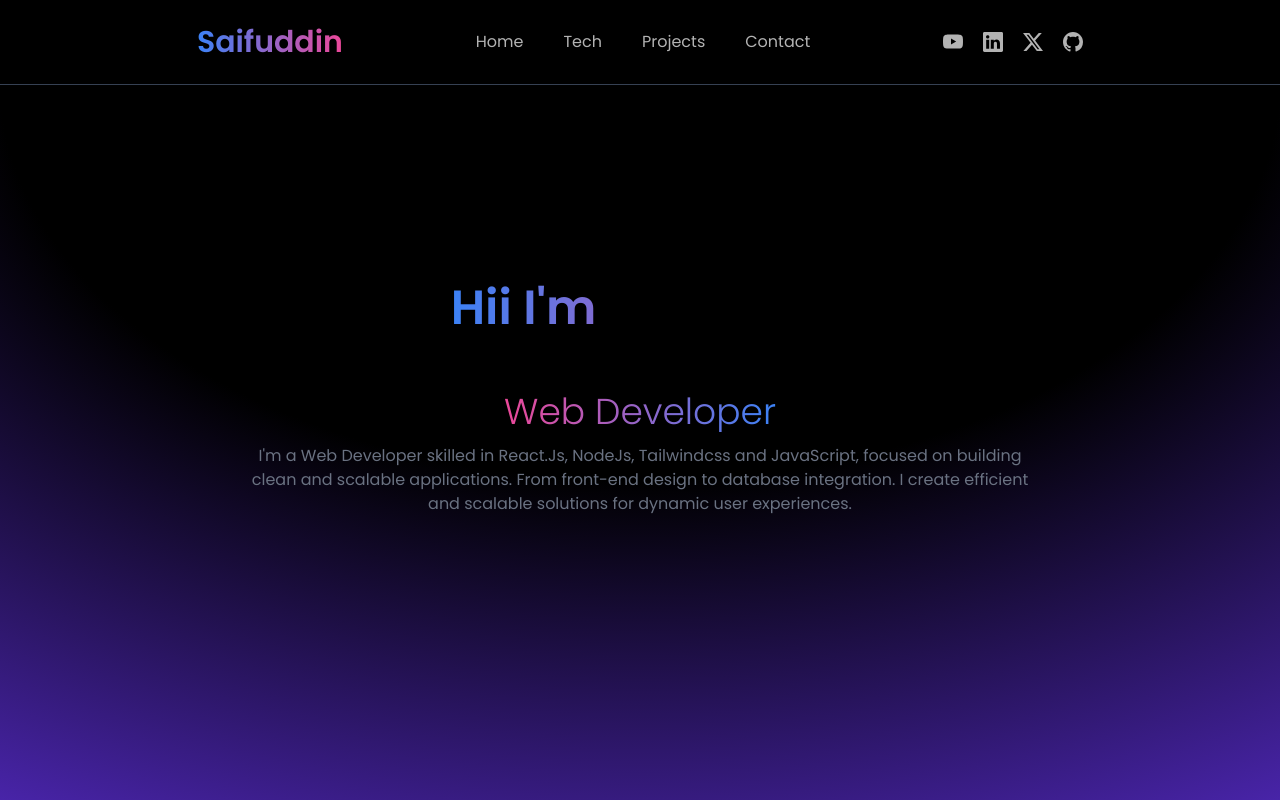
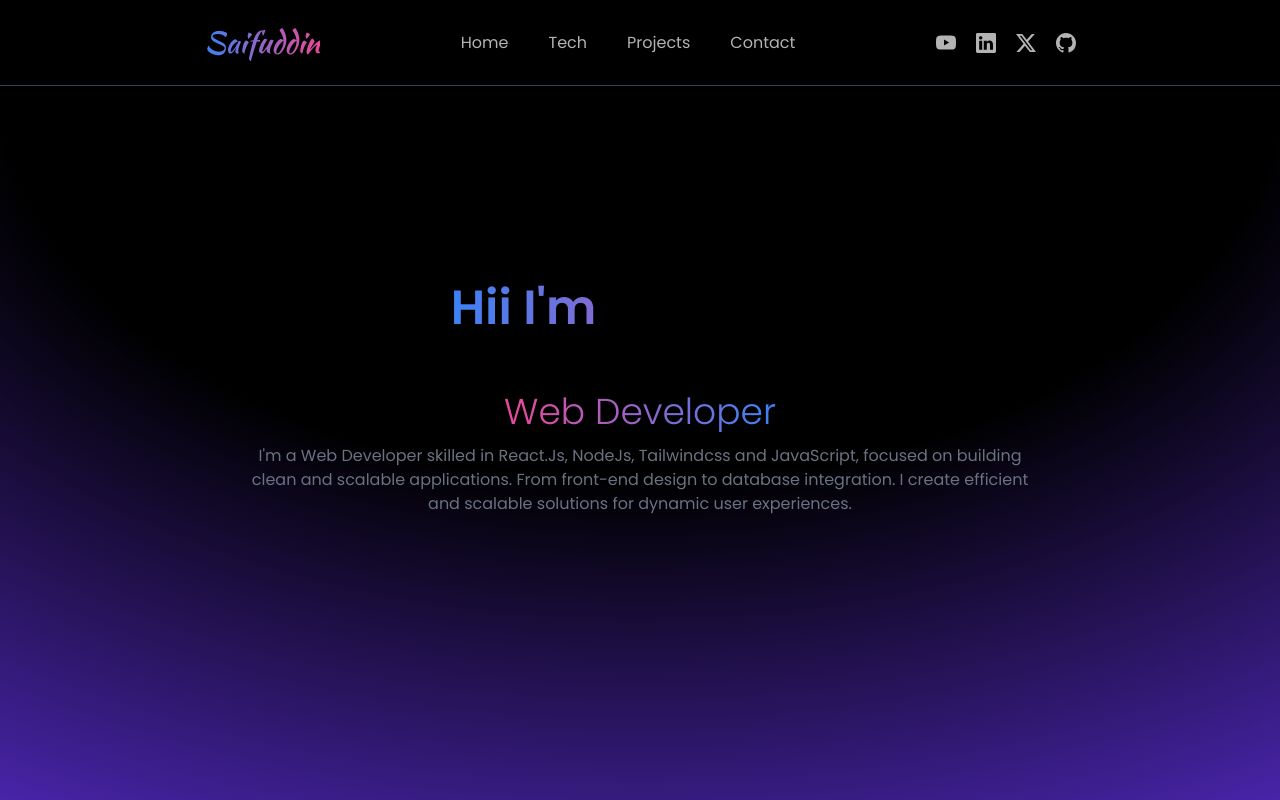
Before and after one commit to Saifuddin4007/portfolio-web, a React (Vite) app: page / in a window 1280 px wide. Shown: the top 800 px of the page. Built offline with nearby package versions, Linux system fonts and the light colour scheme; no server answers.

Commit message:
Add updation in links

```diff
--- a/src/components/Navbar.jsx
+++ b/src/components/Navbar.jsx
@@ -17,7 +17,7 @@ const Navbar = () => {
                     background: 'linear-gradient(to right, #3b82f6, #ec4899)',
                     WebkitBackgroundClip: 'text',
                     WebkitTextFillColor: 'transparent'
-                }}>Saifuddin</a>
+                }}><span className='kaushan-script-regular'>Saifuddin</span></a>
 
             <ul className='hidden md:flex gap-10'>
 
@@ -57,13 +57,13 @@ const Navbar = () => {
                     <BsYoutube />
                 </li>
                 <li className='cursor-pointer text-xl opacity-70 transition-all duration-300 hover:text-blue-500 hover:opacity-100'>
-                    <a href="www.linkedin.com/in/saifuddin-khan-a38833322"><BsLinkedin /></a>
+                    <a href="https://www.linkedin.com/in/saifuddin-khan-a38833322" target="_blank"><BsLinkedin /></a>
                 </li>
                 <li className='cursor-pointer text-xl opacity-70 transition-all duration-300 hover:text-sky-500 hover:opacity-100'>
                     <BsTwitterX />
                 </li>
                 <li className='cursor-pointer text-xl opacity-70 transition-all duration-300 hover:text-green-500 hover:opacity-100'>
-                    <a href="https://github.com/Saifuddin4007"><BsGithub /></a>
+                    <a href="https://github.com/Saifuddin4007" target="_blank"><BsGithub /></a>
                 </li>
             </ul>
 
```
